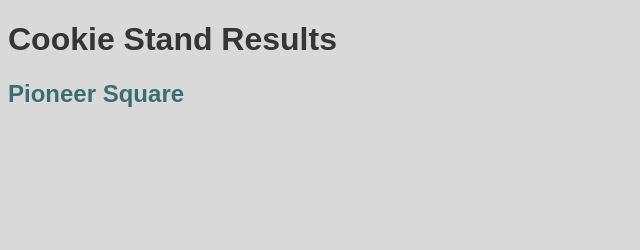
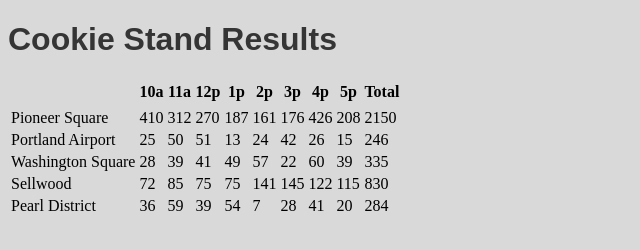
Before and after one commit to renegadepilgrim/cookie-stand, a plain HTML site: page index.html in a window 1280 px wide. Shown: the whole page, without its empty margins (0-640 px from the left). Drawn offline with Linux system fonts and the light colour scheme.

Commit message:
js finally worked

```diff
--- a/index.html
+++ b/index.html
@@ -6,7 +6,21 @@
   <body>
     <h1>Cookie Stand Results</h1>
     <table>
-      <h2>Pioneer Square</h2>
+      <thead>
+        <tr>
+          <th></th>
+          <th>10a</th>
+          <th>11a</th>
+          <th>12p</th>
+          <th>1p</th>
+          <th>2p</th>
+          <th>3p</th>
+          <th>4p</th>
+          <th>5p</th>
+          <th>Total</th>
+        </tr>
+      </thead>
+
       <tbody id="results">
       <tr>
         <th></th>
--- a/js/script.js
+++ b/js/script.js
@@ -1,23 +1,52 @@
-var cookieShop = function(location, time, min, max, avg) {
+//Constructor
+
+var cookieShop = function(location, min, max, avg) {
   this.location = location;
   this.time = ['10a', '11a', '12p', '1p', '2p', '3p', '4p', '5p'];
   this.min = min;
   this.max = max;
   this.avg = avg;
+  this.total = 0;
   this.avgCookies = [];
   this.getTableRowInfo = function() {
     var row = document.createElement("tr");
     var locationCell = document.createElement("td");
     locationCell.innerText = this.location;
     row.appendChild(locationCell);
-    var timeCell = document.createElement("td");
-    timeCell.innerText = this.time;
+    // var timeCell = document.createElement("td");
+    // timeCell.innerText = this.time;
+    // row.appendChild(timeCell);
+    //var avgCoookiesCell = document.createElement("td");
+  //  avgCookiesCell.innerText = this.avgCookies;
+    //row.appendChild(avgCoookiesCell);
+
+    for (var index = 0; index < this.time.length; index++) {
+      var timeCell = document.createElement("td");
+      timeCell.innerText = this.avgCookies[index];
+      row.appendChild(timeCell);
+    }
+
     row.appendChild(timeCell);
-    var avgCoookiesCell = document.createElement("td");
-    avgCookiesCell.innerText = this.avgCookies;
-    row.appendChild(avgCoookiesCell);
+    var totalCell = document.createElement("td");
+    totalCell.innerText = this.total;
+    row.appendChild(totalCell);
     return row;
   };
+
+  this.getRandomInt = function() {
+  var randomCustomer =  Math.floor(Math.random() * (this.max-this.min)) + this.min;
+  console.log(randomCustomer);
+  return randomCustomer;
+  };
+
+  this.averageCookies = function(){
+    for (var index = 0; index < this.time.length; index++) {
+        var cookiesSold =  Math.floor(this.getRandomInt () * this.avg);
+        //console.log (cookiesSold);
+        this.avgCookies.push(cookiesSold);
+        this.total += cookiesSold;
+        }
+      };
 };
 
 var storeLocation = [];
@@ -27,31 +56,15 @@ storeLocation.push(new cookieShop("Washington Square", 11, 38, 1.9));
 storeLocation.push(new cookieShop("Sellwood", 20, 48, 3.3));
 storeLocation.push(new cookieShop("Pearl District", 3, 24, 2.6));
 
-this.getRandomInt = function() {
-  return Math.floor(Math.random() * (this.max-this.min)) + this.min;
-};
+var tableBody =
+  document.getElementById("results");
+  for (var index = 0; index < storeLocation.length; index++) {
+  storeLocation[index].averageCookies();
+  console.log (storeLocation[index]);
+  tableBody.appendChild(storeLocation[index].getTableRowInfo());
+    }
 
-this.random = function() {
-  return Math.floor(this.getRandomInt (this.min, this.max) * this.avg);
-};
-
-this.avgCookies = [],
-this.averageCookies = function(){
-  for (var index=0; index<this.location.time.length; index++) {
-        this.location.avgCookies.push(this.location.random());
-      }
-    },
-
-buildResultsTable = function(){
-  var tableBody =
-  document.getElementById("results");
-  tableBody.innerHTML = "<tr><th></th><th></th></tr>";
-  for (var index = 0; index < storeLocation.length; index++) {
-  tableBody.appendChild(results[index].getTableRowInfo());
-    }
-  };
-
-buildResultsTable();
+// buildResultsTable();
 
 // this.writeResults = function(){
 //   var total = 0;
```
